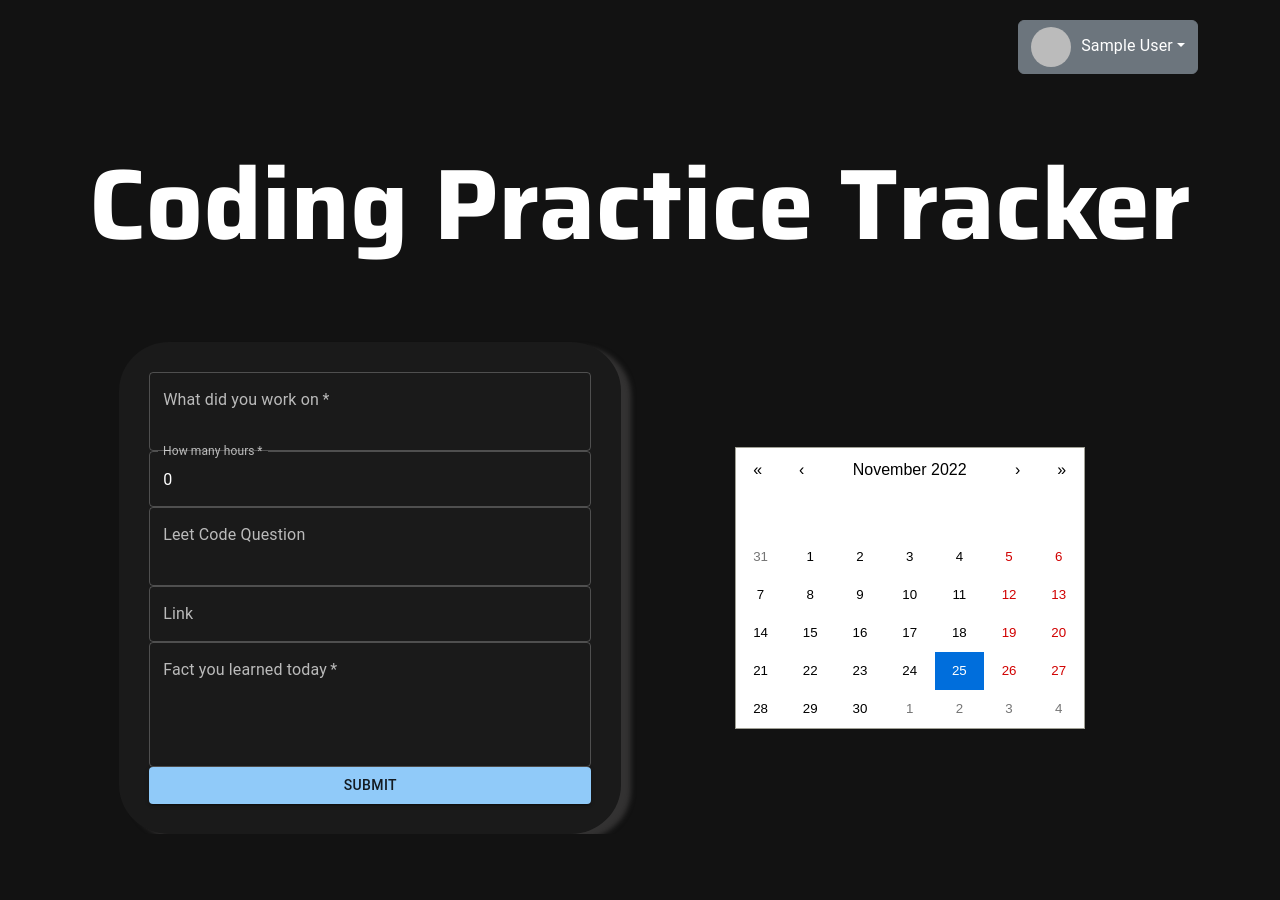
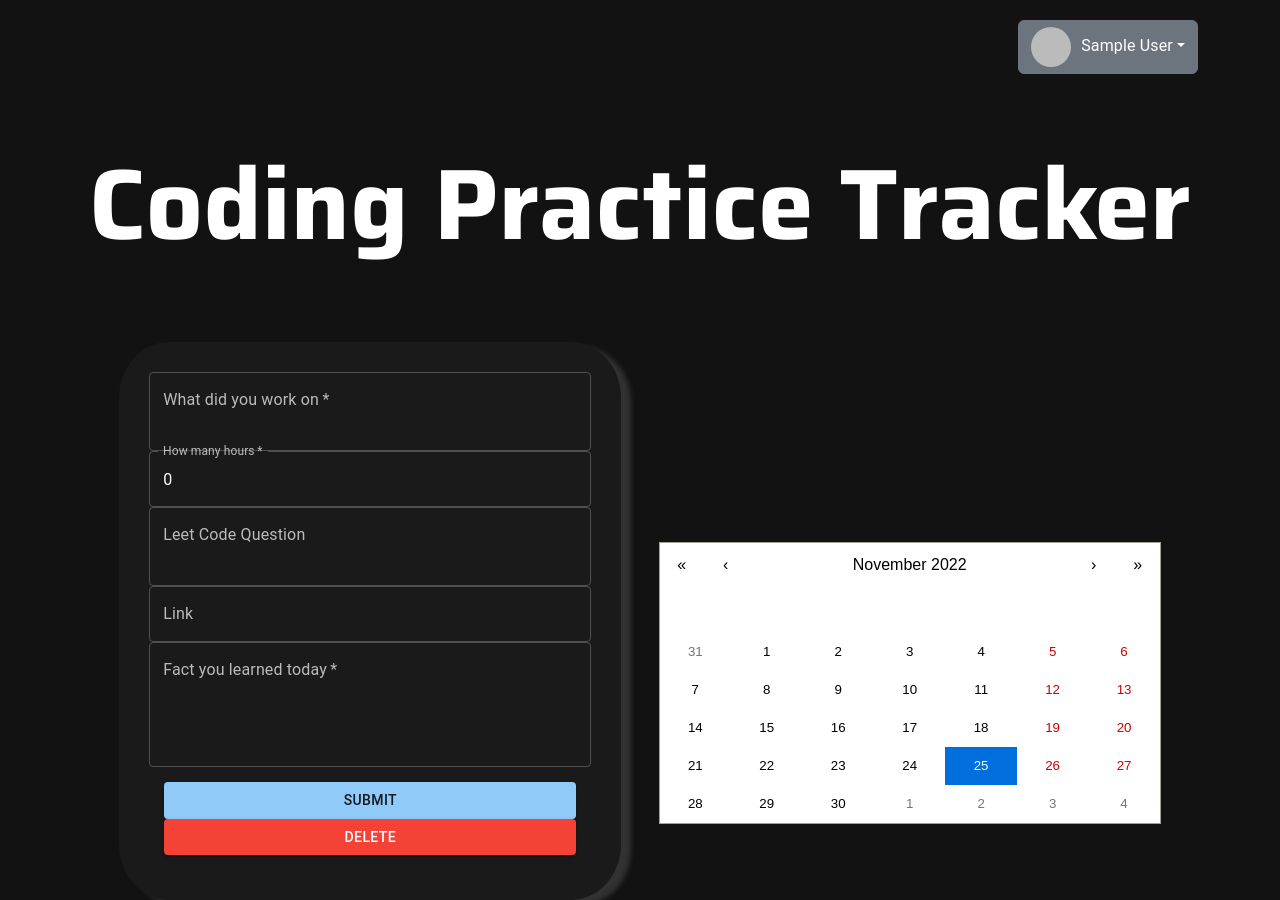
Before and after one commit to anmedina-dev/Calender-Web-App, a Next.js app: page / in a window 1280 px wide. Before the commit the page ends 834 px from the top, so only its background shows below. Built offline with nearby package versions, Linux system fonts and the light colour scheme; no server answers; the database is empty; sample sign-in values are in the browser's storage.

Commit message:
implement delete data button on specfic day

```diff
--- a/pages/index.tsx
+++ b/pages/index.tsx
@@ -16,6 +16,7 @@ import {
 import styles from "../styles/index.module.css";
 import {
   collection,
+  deleteDoc,
   doc,
   getDocs,
   query,
@@ -228,6 +229,28 @@ export default function Home() {
     });
   };
 
+  const handleDelete = () => {
+    const dataDate = userData.find(
+      (element) => element.date.getDate() === value.getDate()
+    );
+
+    if (!dataDate) return;
+
+    const colRef = doc(db, "calender", dataDate?.id);
+    deleteDoc(colRef).then(() => {
+      setFormData({
+        hours: 0,
+        leetcode: "",
+        link: "",
+        worked_on: "",
+        learned: "",
+      });
+      console.log("Document Deleted");
+      getData();
+    });
+    return;
+  };
+
   const handleWorkedOnChange = (
     event: React.ChangeEvent<HTMLTextAreaElement | HTMLInputElement>
   ) => {
@@ -396,10 +419,18 @@ export default function Home() {
                       helperText="You must learn something"
                     />
                   )}
-
-                  <Button variant="contained" onClick={handleSubmit}>
-                    Submit
-                  </Button>
+                  <div className={styles.button_group}>
+                    <Button variant="contained" onClick={handleSubmit}>
+                      Submit
+                    </Button>
+                    <Button
+                      variant="contained"
+                      color="error"
+                      onClick={handleDelete}
+                    >
+                      Delete
+                    </Button>
+                  </div>
                 </FormGroup>
                 <div className={styles.calender_section}>
                   <Calendar
--- a/styles/globals.css
+++ b/styles/globals.css
@@ -20,6 +20,11 @@ a {
   background-color: rgb(123, 240, 123) !important;
 }
 
+.react-calendar {
+  width: 600px !important;
+  height: fit-content;
+}
+
 @media (prefers-color-scheme: dark) {
 
   body {
--- a/styles/index.module.css
+++ b/styles/index.module.css
@@ -54,8 +54,7 @@
 
 .calender_section {
     display: flex;
-    justify-content: center;
-    align-items: center;
+    padding-top: 200px;
 }
 
 .highlight {
@@ -74,3 +73,12 @@
     font-size: 100px;
     font-weight: bold;
 }
+
+.button_group {
+    display: flex;
+    flex-wrap: wrap;
+}
+.button_group>*{
+    margin: 8px 0;
+    width: 100%;
+}
```
